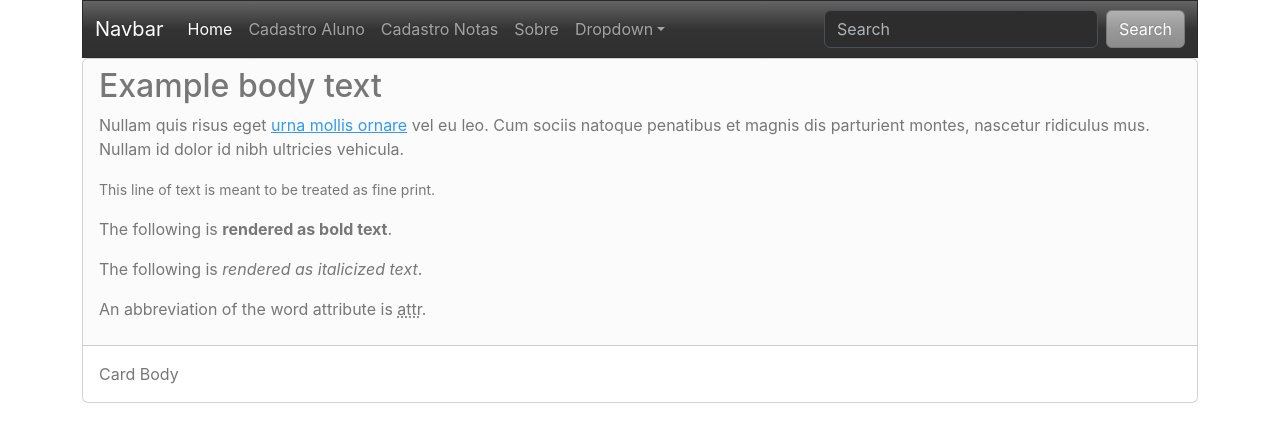
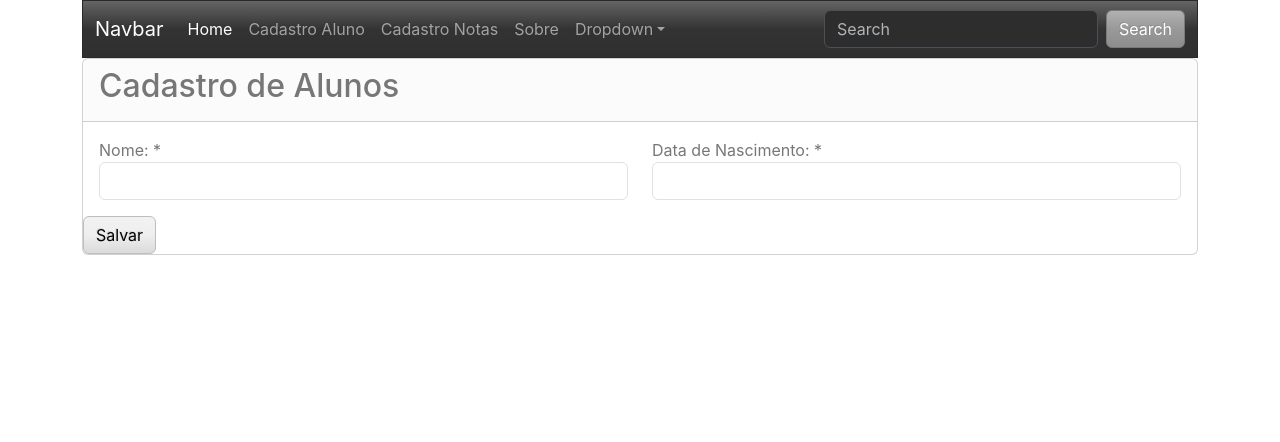
Before and after one commit to VarleyS/boletim-escolar, a React (Create React App) app: page /#/cadastro-aluno in a window 1280 px wide. Shown: the top 442 px of the page. Built offline with nearby package versions, Linux system fonts and the light colour scheme.

Commit message:
Adicionando row ao cadastro de aluno

```diff
--- a/src/views/alunos/cadastro.js
+++ b/src/views/alunos/cadastro.js
@@ -5,15 +5,27 @@
         return (
             <div className="card">
                 <div className="card-header">
-                    <h2>Example body text</h2>
-                    <p>Nullam quis risus eget <a href="/">urna mollis ornare</a> vel eu leo. Cum sociis natoque penatibus et magnis dis parturient montes, nascetur ridiculus mus. Nullam id dolor id nibh ultricies vehicula.</p>
-                    <p><small>This line of text is meant to be treated as fine print.</small></p>
-                    <p>The following is <strong>rendered as bold text</strong>.</p>
-                    <p>The following is <em>rendered as italicized text</em>.</p>
-                    <p>An abbreviation of the word attribute is <abbr title="attribute">attr</abbr>.</p>
+                    <h2>Cadastro de Alunos</h2>
                 </div>
                 <div className="card-body">
-                    Card Body
+                    <div className="row">
+                        <div className="col-md-6">
+                            <div className="form-group">
+                                <label>Nome: *</label>
+                                <input type="text" className="form-control" />
+                            </div>
+                        </div>
+
+                        <div className="col-md-6">
+                            <div className="form-group">
+                                <label>Data de Nascimento: *</label>
+                                <input type="text" className="form-control" />
+                            </div>
+                        </div>
+                    </div>
+                </div>
+                <div>
+                <button type="button" class="btn btn-light">Salvar</button>
                 </div>
             </div>
         )
```
